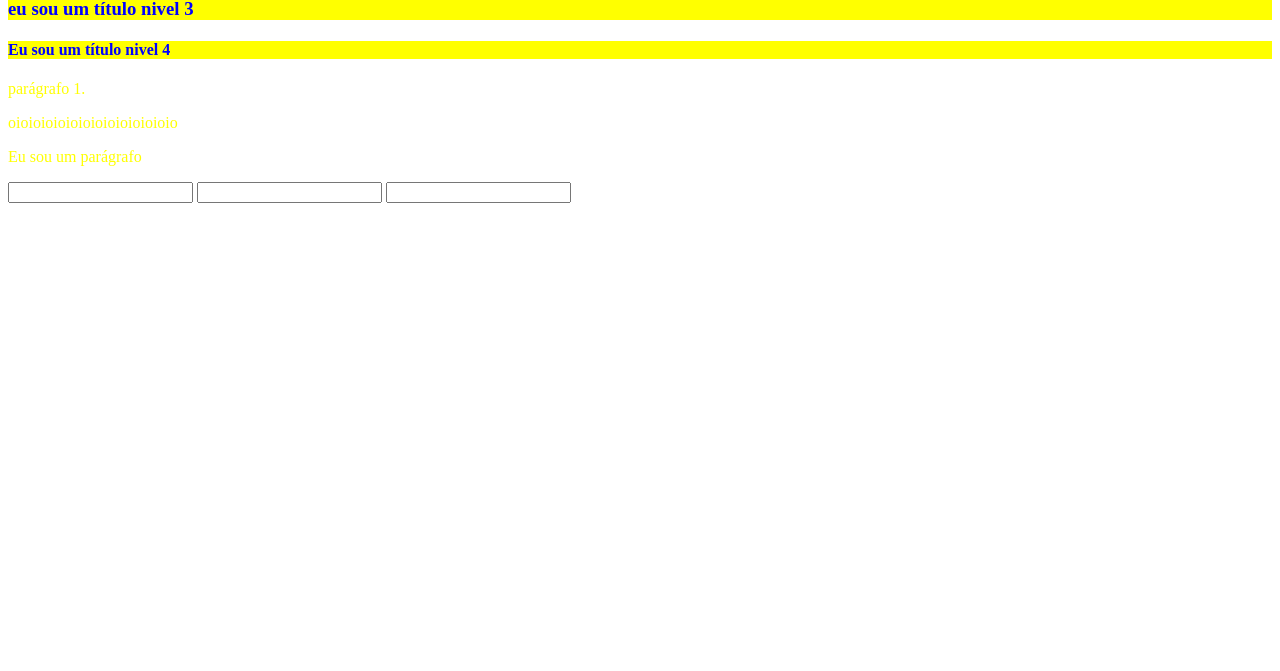
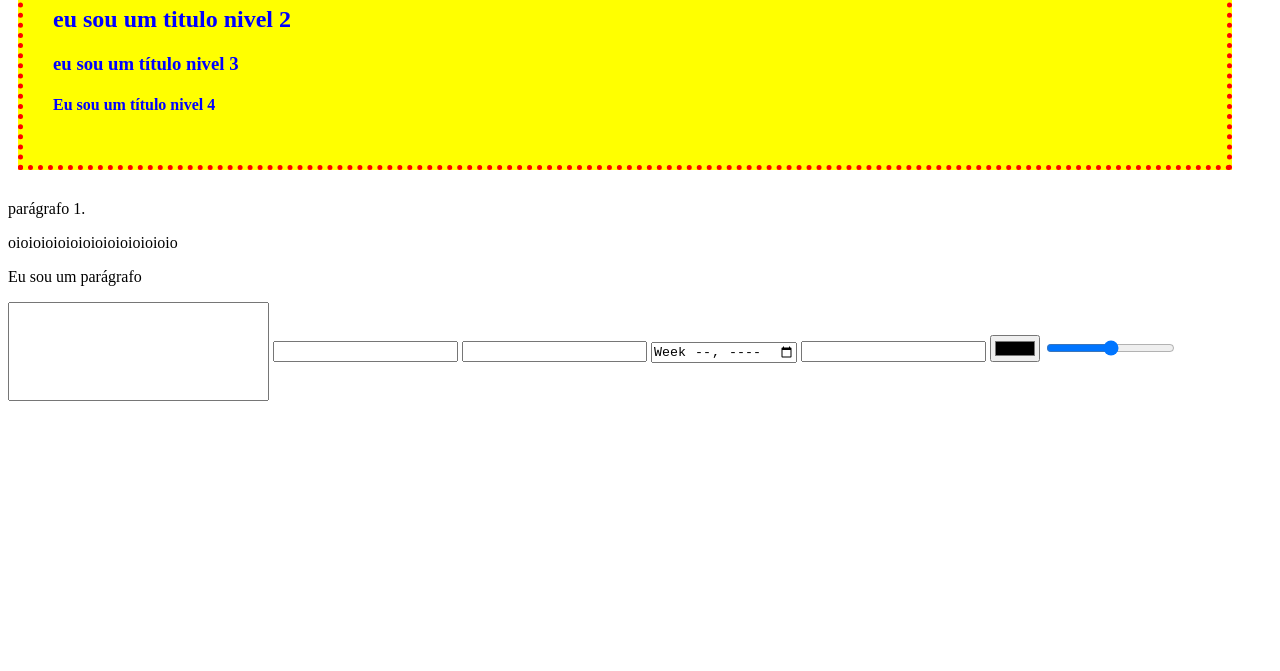
Before and after one commit to JUANPBBR/programacao-web-ceub-turmaA, a plain HTML site: page index.html in a window 1280 px wide. Shown: the part 129-800 px from the top of the page. Drawn offline with Linux system fonts and the light colour scheme.

Commit message:
alterações boxmodel css

```diff
--- a/estilo.css
+++ b/estilo.css
@@ -1,7 +1,25 @@
  h1,h2,h3, h4 {
-            color: blue;
-            background-color: yellow;
+            /*color: blue;/*
+           /* background-color: yellow;/*
         }
         p{
-            color: yellow;
+           /* color: yellow;/*/*
         }
+
+        .títulos {
+            background-color: yellow;
+            color: blue;
+
+        padding: 30px  ;
+        border: 5px dotted red;
+        margin: 20px 40px 30px 10px  ;
+
+        }
+
+        #parágrafos {
+
+        }
+
+        .input-bao{
+            padding: 40px;
+        }
--- a/index.html
+++ b/index.html
@@ -9,18 +9,25 @@
 </head>
 <body>
 
-
+<div class="títulos">
     <h1 >eu sou um titulo nivel 1</h1>
     <h2 >eu sou um titulo nivel 2</h2>
     <h3 >eu sou um título nivel 3</h3>
     <h4>Eu sou um título nivel 4</h4>
+</div>
+
+<div id="parágrafos">
     <p> parágrafo 1.</p>
     <p>oioioioioioioioioioioioioio</p>
     <p>Eu sou um parágrafo</p>
+</div>
 
-    <input type="text">
+    <input class="input-bao" type="text">
     <input type="password">
     <input type="number">
-
+    <input type="week">
+    <input type="tel">
+    <input type="color">
+    <input type="range">
 </body>
 </html>
```
